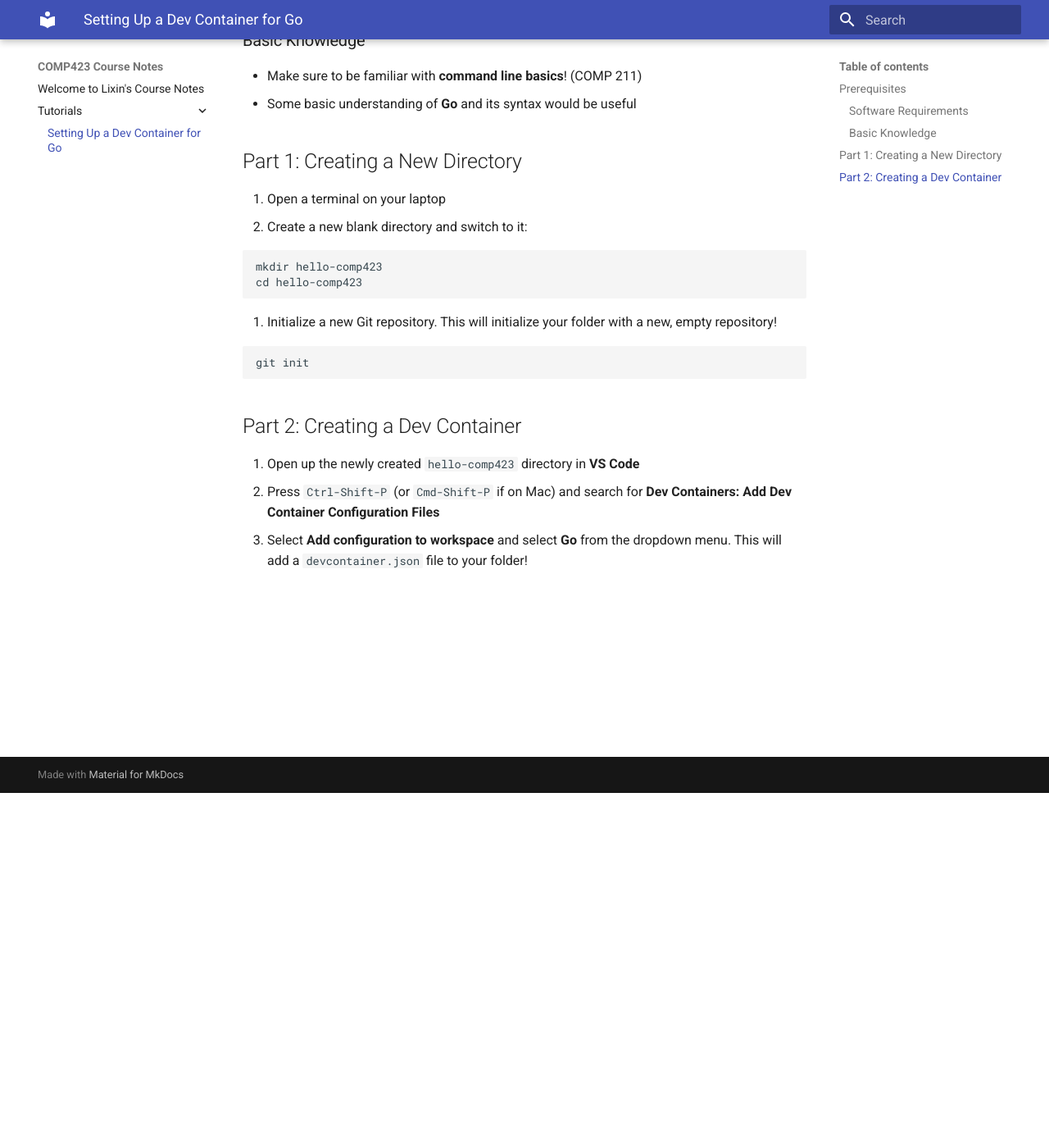
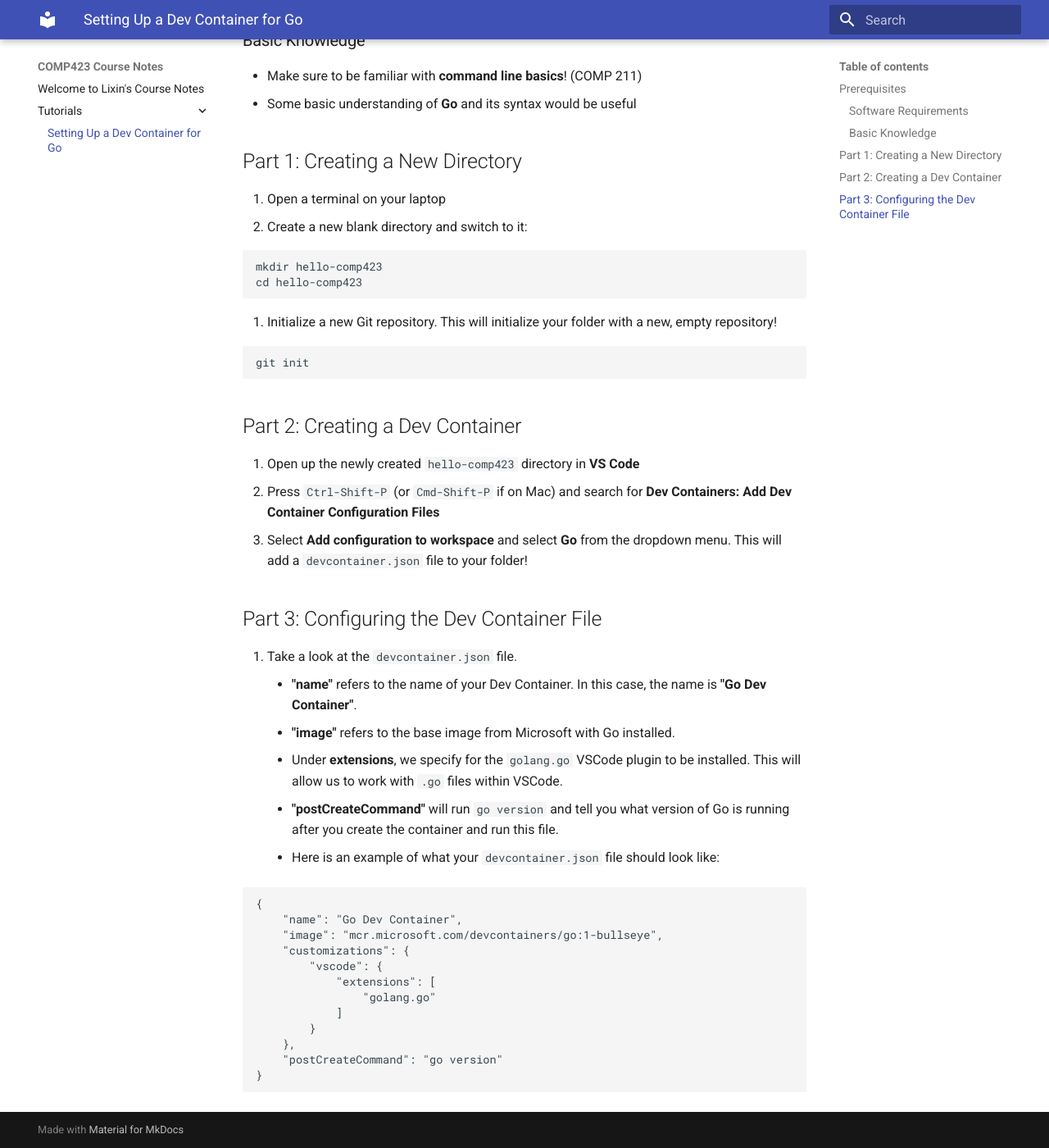
Before and after one commit to lixiny1/comp423-course-notes, an MkDocs documentation site: the page built from docs/tutorials/go-setup.md, in a window 1280 px wide and 1400 px high, scrolled down 433 px. Shown: the whole window at 82% size. Built offline with MkDocs 1.6.1 and Material for MkDocs 9.7.7, drawn with Linux system fonts in a browser that asks for light colours.

Commit message:
finished part 3

````diff
--- a/docs/tutorials/go-setup.md
+++ b/docs/tutorials/go-setup.md
@@ -27,3 +27,25 @@
 1. Open up the newly created `hello-comp423` directory in **VS Code**
 2. Press `Ctrl-Shift-P` (or `Cmd-Shift-P` if on Mac) and search for **Dev Containers: Add Dev Container Configuration Files**
 3. Select **Add configuration to workspace** and select **Go** from the dropdown menu. This will add a `devcontainer.json` file to your folder!
+
+## Part 3: Configuring the Dev Container File
+1. Take a look at the `devcontainer.json` file.
+    * **"name"** refers to the name of your Dev Container. In this case, the name is **"Go Dev Container"**.
+    * **"image"** refers to the base image from Microsoft with Go installed.
+    * Under **extensions**, we specify for the `golang.go` VSCode plugin to be installed. This will allow us to work with `.go` files within VSCode.
+    * **"postCreateCommand"** will run `go version` and tell you what version of Go is running after you create the container and run this file.
+    * Here is an example of what your `devcontainer.json` file should look like:
+```
+{
+    "name": "Go Dev Container",
+    "image": "mcr.microsoft.com/devcontainers/go:1-bullseye",
+    "customizations": {
+        "vscode": {
+            "extensions": [
+                "golang.go"
+            ]
+        }
+    },
+    "postCreateCommand": "go version"
+}
+```
````
